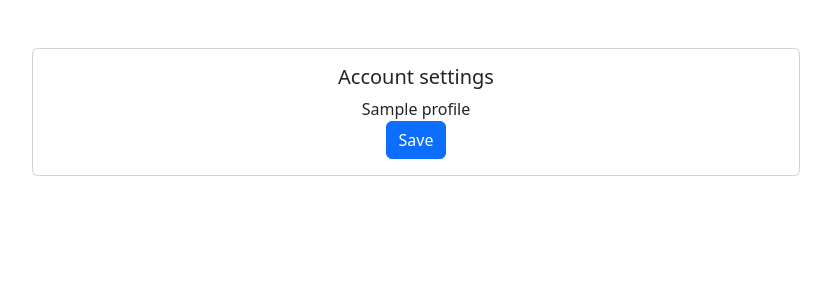
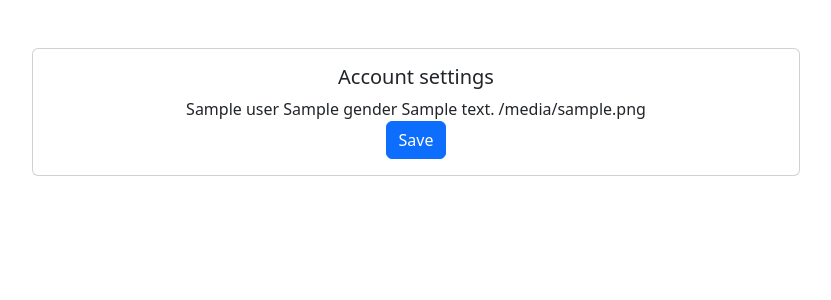
Before and after one commit to krzysztofgrabczynski/Instagram---Django-project, a Django app: template main/templates/profile_settings.html in a window 1280 px wide. Shown: the part 56-356 px from the top of the page, without its empty margins (224-1055 px from the left). Run offline with Django 4.2, Linux system fonts and the light colour scheme; the template is opened without the code that fills it: most values are stand-ins (such as "Sample title", 1, 10 or a date in 2020); some libraries are stand-ins or nearby versions.

Commit message:
Refactor of the templates

```diff
--- a/main/templates/account_settings.html
+++ b/main/templates/account_settings.html
@@ -9,7 +9,11 @@
         <h5 class="card-title">Account settings</h5>
             <form method="post">
                 {% csrf_token %}
-                {{ user|bootstrap }}
+                {{ user.username|bootstrap }}
+                {{ user.first_name|bootstrap }}
+                {{ user.last_name|bootstrap }}
+                {{ user.email|bootstrap }}
+
                 <br>
                 <button type="submit" class="btn btn-primary">Save</button>
             </form>
--- a/main/templates/menu.html
+++ b/main/templates/menu.html
@@ -21,11 +21,15 @@
                     <a class="nav-link" href="{% url 'edit_account' user.userprofile.id %}">Edit account</a>
                 </div>
             </li> -->
+
             <li class="nav-item">
                 <a class="nav-link" href="{% url 'edit_profile' user.userprofile.id %}">Profile</a>
             </li>
             <li class="nav-item">
                 <a class="nav-link" href="{% url 'edit_account' user.userprofile.id %}">Account</a>
+            </li>
+            <li class="nav-item">
+                <a class="nav-link" href="#">Edit password</a>
             </li>
             {% endif %}
         </ul>
--- a/main/templates/profile_settings.html
+++ b/main/templates/profile_settings.html
@@ -9,7 +9,10 @@
         <h5 class="card-title">Account settings</h5>
             <form method="post">
                 {% csrf_token %}
-                {{ profile|bootstrap }}
+                {{ profile.user|bootstrap }}
+                {{ profile.gender|bootstrap }}
+                {{ profile.description|bootstrap }}
+                {{ profile.profile_img|bootstrap }}
                 <br>
                 <button type="submit" class="btn btn-primary">Save</button>
             </form>
--- a/main/views.py
+++ b/main/views.py
@@ -60,5 +60,5 @@ def edit_profile(request, id):
         profile_form.save()
 
         return redirect(home)
-    print(profile_form.errors)
+
     return render(request, 'profile_settings.html', {'profile': profile_form})
```
